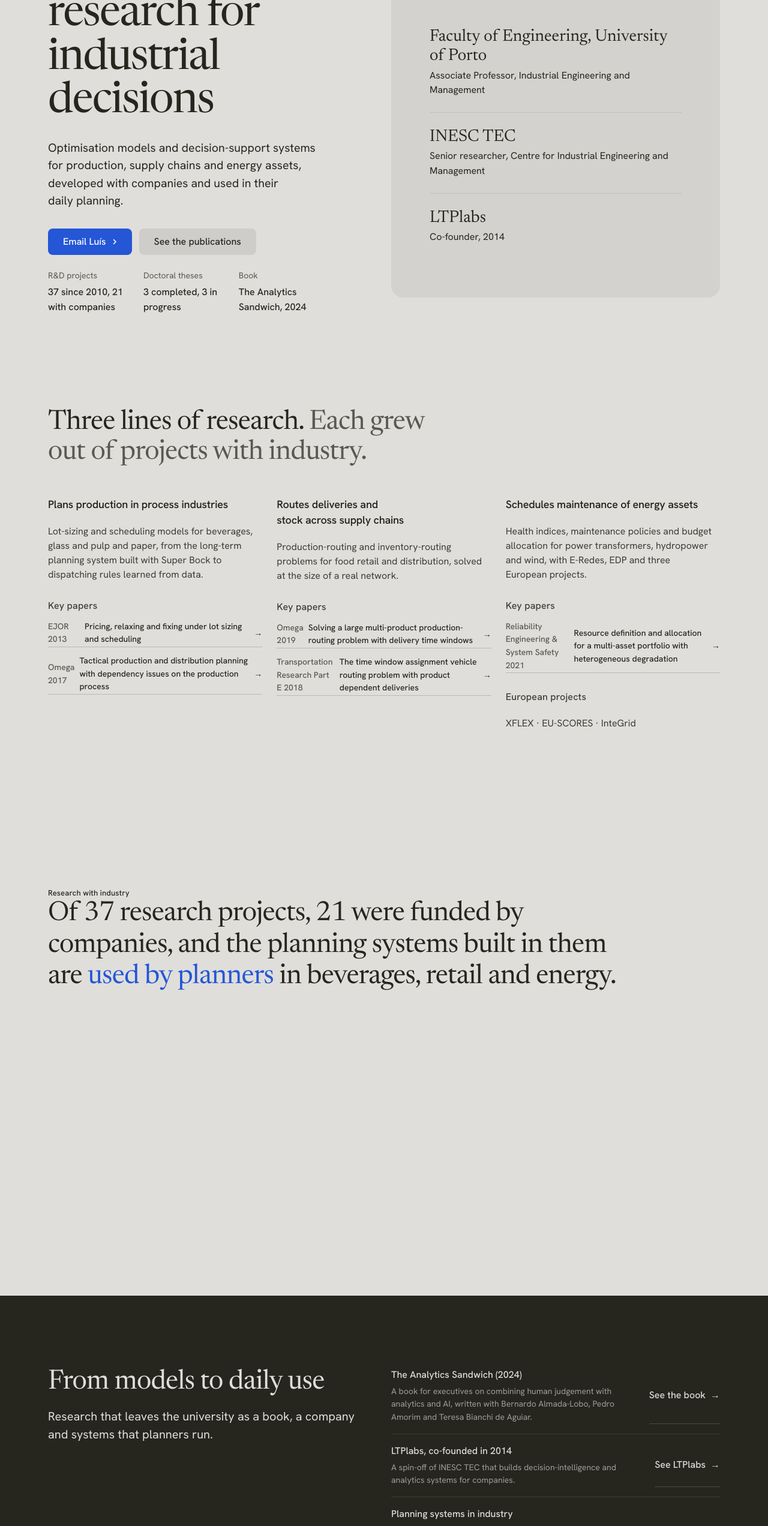
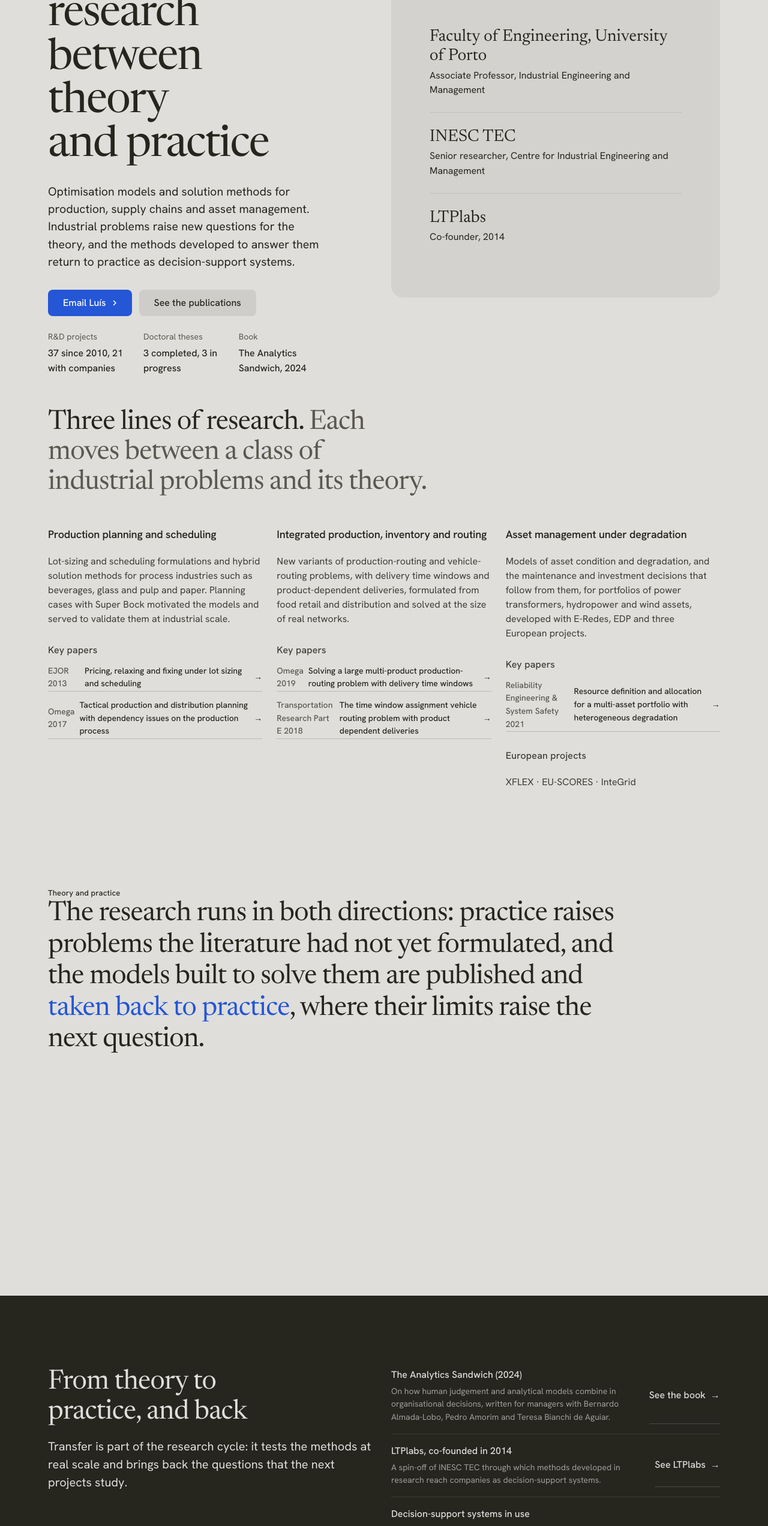
Before and after one commit to luis-guimaraes/luis-guimaraes.github.io, a plain HTML site: page index.html in a window 1280 px wide. Shown: the part 240-2784 px from the top of the page at 60% size. Drawn offline with Linux system fonts and the light colour scheme.

Commit message:
site: gerado de cv-base@0ff855a

```diff
--- a/index.html
+++ b/index.html
@@ -3,11 +3,11 @@
 <head>
 <meta charset="utf-8">
 <meta name="viewport" content="width=device-width, initial-scale=1, viewport-fit=cover">
-<title>Luís Guimarães: operations research for industrial decisions, FEUP</title>
-<meta name="description" content="Luís Guimarães, Associate Professor at FEUP and senior researcher at INESC TEC, builds optimisation models and decision-support systems for production, supply chains and energy assets.">
+<title>Luís Guimarães: operations research between theory and practice, FEUP</title>
+<meta name="description" content="Luís Guimarães, Associate Professor at FEUP and senior researcher at INESC TEC, works in operations research on production planning, supply chains and asset management, linking theory and practice.">
 <meta property="og:type" content="profile">
-<meta property="og:title" content="Luís Guimarães: operations research for industrial decisions, FEUP">
-<meta property="og:description" content="Optimisation models and decision-support systems for production, supply chains and energy assets, developed with companies and used in their daily planning.">
+<meta property="og:title" content="Luís Guimarães: operations research between theory and practice, FEUP">
+<meta property="og:description" content="Optimisation models and solution methods for production, supply chains and asset management. Industrial problems raise new questions for the theory, and the methods developed to answer them return to practice as decision-support systems.">
 <meta name="twitter:card" content="summary">
 <link rel="icon" href="assets/favicon.svg" type="image/svg+xml">
 <meta name="theme-color" content="#dfdedb">
@@ -72,8 +72,8 @@
     <div class="wrap"><div class="hero-text grid hero__grid">
       <div class="hero__text span-5">
         <p class="hero__kicker">Luís Guimarães · Associate Professor, FEUP</p>
-        <h1 id="hero-h">Operations research for industrial decisions</h1>
-        <p class="hero__lead">Optimisation models and decision-support systems for production, supply chains and energy assets, developed with companies and used in their daily planning.</p>
+        <h1 id="hero-h">Operations research between theory and practice</h1>
+        <p class="hero__lead">Optimisation models and solution methods for production, supply chains and asset management. Industrial problems raise new questions for the theory, and the methods developed to answer them return to practice as decision-support systems.</p>
         <div class="btn-row">
           <a class="btn btn--primary" href="mailto:lguimaraes@fe.up.pt">Email Luís<svg class="m-arrow" viewBox="0 0 12 12" aria-hidden="true"><path class="m-arrow__stem" d="M1 6h8"/><path class="m-arrow__head" d="M4.5 2.5 8 6l-3.5 3.5"/></svg></a>
           <a class="btn btn--secondary" href="#publications">See the publications</a>
@@ -91,23 +91,23 @@
 
   <section class="section" id="research" aria-labelledby="research-h">
     <div class="wrap">
-      <div class="section-head"><h2 id="research-h">Three lines of research. <span class="muted">Each grew out of projects with industry.</span></h2></div>
+      <div class="section-head"><h2 id="research-h">Three lines of research. <span class="muted">Each moves between a class of industrial problems and its theory.</span></h2></div>
       <div class="grid grid--top">
         <article class="card card--open span-4 line-card">
-          <h3>Plans production in process industries</h3>
-          <p>Lot-sizing and scheduling models for beverages, glass and pulp and paper, from the long-term planning system built with Super Bock to dispatching rules learned from data.</p>
+          <h3>Production planning and scheduling</h3>
+          <p>Lot-sizing and scheduling formulations and hybrid solution methods for process industries such as beverages, glass and pulp and paper. Planning cases with Super Bock motivated the models and served to validate them at industrial scale.</p>
           <p class="t-label muted">Key papers</p>
           <ul class="refs"><li><a class="link" href="https://doi.org/10.1016/j.ejor.2013.04.030"><span class="refs__venue">EJOR 2013</span> Pricing, relaxing and fixing under lot sizing and scheduling</a></li><li><a class="link" href="https://doi.org/10.1016/j.omega.2016.04.004"><span class="refs__venue">Omega 2017</span> Tactical production and distribution planning with dependency issues on the production process</a></li></ul>
         </article>
         <article class="card card--open span-4 line-card">
-          <h3>Routes deliveries and stock across supply chains</h3>
-          <p>Production-routing and inventory-routing problems for food retail and distribution, solved at the size of a real network.</p>
+          <h3>Integrated production, inventory and routing</h3>
+          <p>New variants of production-routing and vehicle-routing problems, with delivery time windows and product-dependent deliveries, formulated from food retail and distribution and solved at the size of real networks.</p>
           <p class="t-label muted">Key papers</p>
           <ul class="refs"><li><a class="link" href="https://doi.org/10.1016/j.omega.2018.07.006"><span class="refs__venue">Omega 2019</span> Solving a large multi-product production-routing problem with delivery time windows</a></li><li><a class="link" href="https://doi.org/10.1016/j.tre.2018.03.004"><span class="refs__venue">Transportation Research Part E 2018</span> The time window assignment vehicle routing problem with product dependent deliveries</a></li></ul>
         </article>
         <article class="card card--open span-4 line-card">
-          <h3>Schedules maintenance of energy assets</h3>
-          <p>Health indices, maintenance policies and budget allocation for power transformers, hydropower and wind, with E-Redes, EDP and three European projects.</p>
+          <h3>Asset management under degradation</h3>
+          <p>Models of asset condition and degradation, and the maintenance and investment decisions that follow from them, for portfolios of power transformers, hydropower and wind assets, developed with E-Redes, EDP and three European projects.</p>
           <p class="t-label muted">Key papers</p>
           <ul class="refs"><li><a class="link" href="https://doi.org/10.1016/j.ress.2021.107768"><span class="refs__venue">Reliability Engineering &amp; System Safety 2021</span> Resource definition and allocation for a multi-asset portfolio with heterogeneous degradation</a></li></ul>
 <p class="t-label muted">European projects</p>
@@ -116,22 +116,22 @@
     </div>
   </section>
 
-  <section class="section statement" id="statement" data-moment="word-highlight" aria-label="Research with industry">
+  <section class="section statement" id="statement" data-moment="word-highlight" aria-label="Theory and practice">
     <div class="wrap">
-      <p class="t-label">Research with industry</p>
-      <p class="mo-wh__text">Of 37 research projects, 21 were funded by companies, and the planning systems built in them are <strong>used by planners</strong> in beverages, retail and energy.</p>
+      <p class="t-label">Theory and practice</p>
+      <p class="mo-wh__text">The research runs in both directions: practice raises problems the literature had not yet formulated, and the models built to solve them are published and <strong>taken back to practice</strong>, where their limits raise the next question.</p>
     </div>
   </section>
 
   <section class="section ground-inverse" id="practice" aria-labelledby="practice-h">
     <div class="wrap grid grid--top">
       <div class="span-6">
-        <div class="section-head"><h2 id="practice-h">From models to daily use</h2><p>Research that leaves the university as a book, a company and systems that planners run.</p></div>
+        <div class="section-head"><h2 id="practice-h">From theory to practice, and back</h2><p>Transfer is part of the research cycle: it tests the methods at real scale and brings back the questions that the next projects study.</p></div>
       </div>
       <ul class="rows span-6 start-7">
-        <li><span class="rows__name">The Analytics Sandwich (2024)<small>A book for executives on combining human judgement with analytics and AI, written with Bernardo Almada-Lobo, Pedro Amorim and Teresa Bianchi de Aguiar.</small></span><a class="rows__value link" href="https://theanalyticssandwich.ltplabs.com">See the book</a></li>
-        <li><span class="rows__name">LTPlabs, co-founded in 2014<small>A spin-off of INESC TEC that builds decision-intelligence and analytics systems for companies.</small></span><a class="rows__value link" href="https://ltplabs.com">See LTPlabs</a></li>
-        <li><span class="rows__name">Planning systems in industry<small>Annual production and distribution budgets in the beverage industry, and shelf-space planning for a food retailer, finalist of the INFORMS Daniel H. Wagner Prize in 2016.</small></span><span class="rows__value"></span></li>
+        <li><span class="rows__name">The Analytics Sandwich (2024)<small>On how human judgement and analytical models combine in organisational decisions, written for managers with Bernardo Almada-Lobo, Pedro Amorim and Teresa Bianchi de Aguiar.</small></span><a class="rows__value link" href="https://theanalyticssandwich.ltplabs.com">See the book</a></li>
+        <li><span class="rows__name">LTPlabs, co-founded in 2014<small>A spin-off of INESC TEC through which methods developed in research reach companies as decision-support systems.</small></span><a class="rows__value link" href="https://ltplabs.com">See LTPlabs</a></li>
+        <li><span class="rows__name">Decision-support systems in use<small>Annual distribution budgeting in the beverage industry (Interfaces, 2014) and shelf-space planning in food retail (Interfaces, 2016); the latter was a finalist of the INFORMS Daniel H. Wagner Prize for Excellence in Operations Research Practice.</small></span><span class="rows__value"></span></li>
         <li><span class="rows__name">Guidelines for the power sector<small>Member of CIGRE working group B4.89 on condition monitoring and predictive maintenance of HVDC converter stations.</small></span><span class="rows__value"></span></li>
       </ul>
     </div>
@@ -182,7 +182,7 @@
 
   <section class="section" id="teaching" aria-labelledby="teach-h">
     <div class="wrap">
-      <div class="section-head"><h2 id="teach-h">Teaching</h2><p>Courses at FEUP, executive education for companies and an MBA week in São Paulo.</p></div>
+      <div class="section-head"><h2 id="teach-h">Teaching</h2><p>Courses in which industrial cases motivate the methods, at FEUP, in executive education and abroad.</p></div>
       <div class="grid grid--top">
         <div class="card card--open span-4 teach-col"><h3>At FEUP</h3><ul><li>Operations Research, Master in Mechanical Engineering</li><li>Decision Support Systems, Master in Industrial Engineering and Management</li><li>Asset Management and Maintenance, Master in Industrial Engineering and Management</li><li>Director of the specialisation course in Industrial and Logistics Systems Engineering (2022 to now)</li></ul></div>
         <div class="card card--open span-4 teach-col"><h3>Executive education</h3><ul><li>Porto Business School programmes for Sonae, BPI and Galp</li><li>INESC TEC programmes on asset management (Campus REN) and Industry 4.0</li></ul></div>
@@ -218,7 +218,7 @@
       <div class="grid">
         <div class="span-6 stack-4">
           <a class="nav__logo" href="#top">Luís Guimarães</a>
-          <p class="footer__lede">Operations research for production, supply chains and energy assets.</p>
+          <p class="footer__lede">Operations research between theory and practice: production, supply chains and asset management.</p>
         </div>
         <div class="span-3 start-7 footer__col"><h3>This page</h3><ul>
           <li><a href="#research">Research</a></li><li><a href="#practice">Practice</a></li>
```
Also changed, not shown: pt/index.html (+22 -22 lines).
